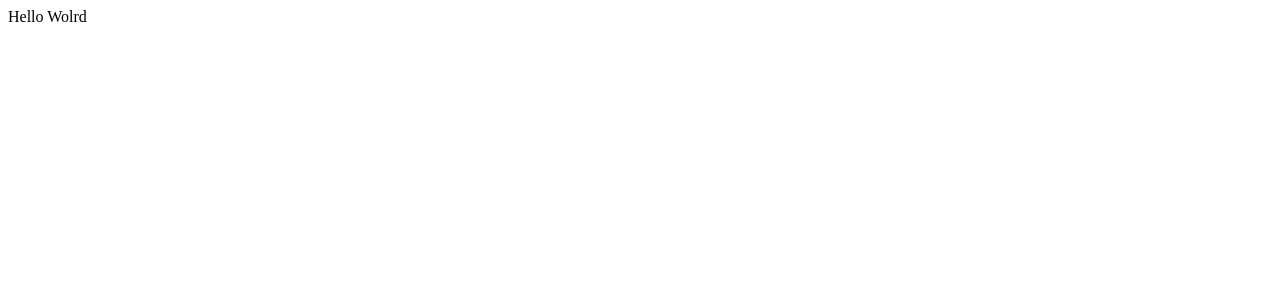
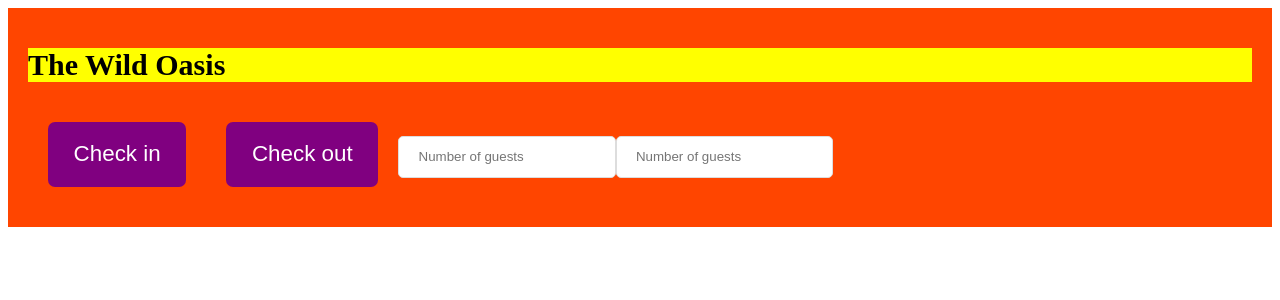
Before and after one commit to AnhtuanUit/React-Course-Learning-Parts, a React (Vite) app in the folder 17-the-wild-oasis/: page / in a window 1280 px wide. Shown: the top 300 px of the page. Built offline with nearby package versions, Linux system fonts and the light colour scheme.

Commit message:
Introduction to Styled Components

```diff
--- a/17-the-wild-oasis/src/App.jsx
+++ b/17-the-wild-oasis/src/App.jsx
@@ -1,5 +1,45 @@
+import styled from 'styled-components';
+
+const H1 = styled.h1`
+  font-size: 30px;
+  font-weight: 600;
+  background-color: yellow;
+`;
+
+const Button = styled.button`
+  font-size: 1.4rem;
+  padding: 1.2rem 1.6rem;
+  font-weight: 500;
+  border: none;
+  border-radius: 7px;
+  background-color: purple;
+  color: white;
+  cursor: pointer;
+
+  margin: 20px;
+`;
+
+const Input = styled.input`
+  border: 1px solid #ddd;
+  border-radius: 5px;
+  padding: 0.8rem 1.2rem;
+`;
+
+const StyledApp = styled.main`
+  background-color: orangered;
+  padding: 20px;
+`;
+
 function App() {
-  return <div>Hello Wolrd</div>;
+  return (
+    <StyledApp>
+      <H1>The Wild Oasis</H1>
+      <Button onClick={() => alert('Check in')}>Check in</Button>
+      <Button onClick={() => alert('Check out')}>Check out</Button>
+      <Input type="number" placeholder="Number of guests" />
+      <Input type="number" placeholder="Number of guests" />
+    </StyledApp>
+  );
 }
 
 export default App;
```
